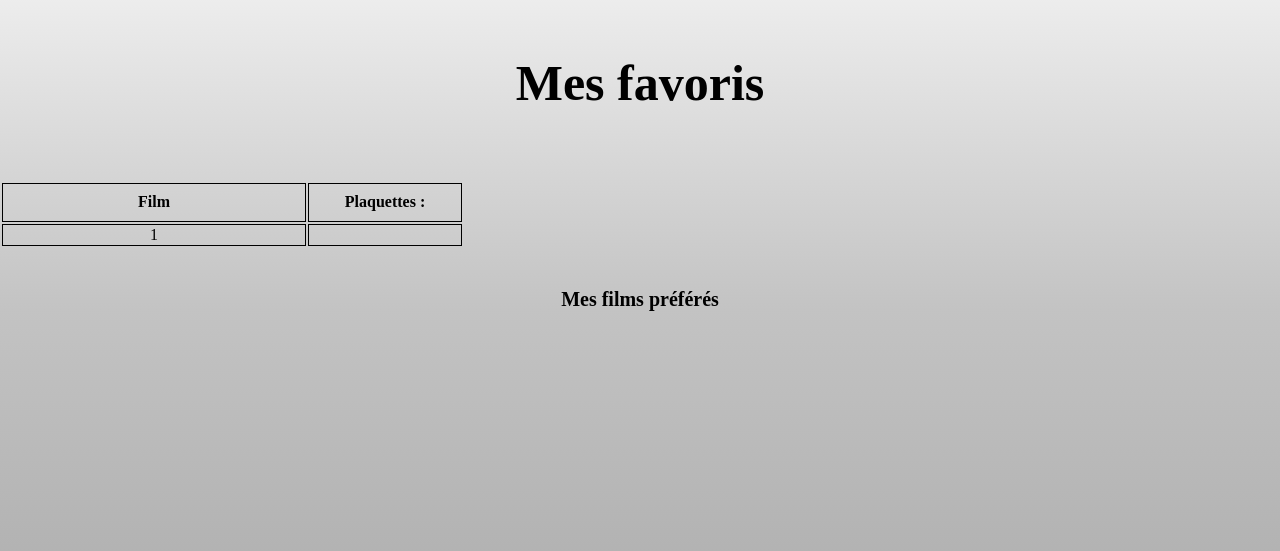
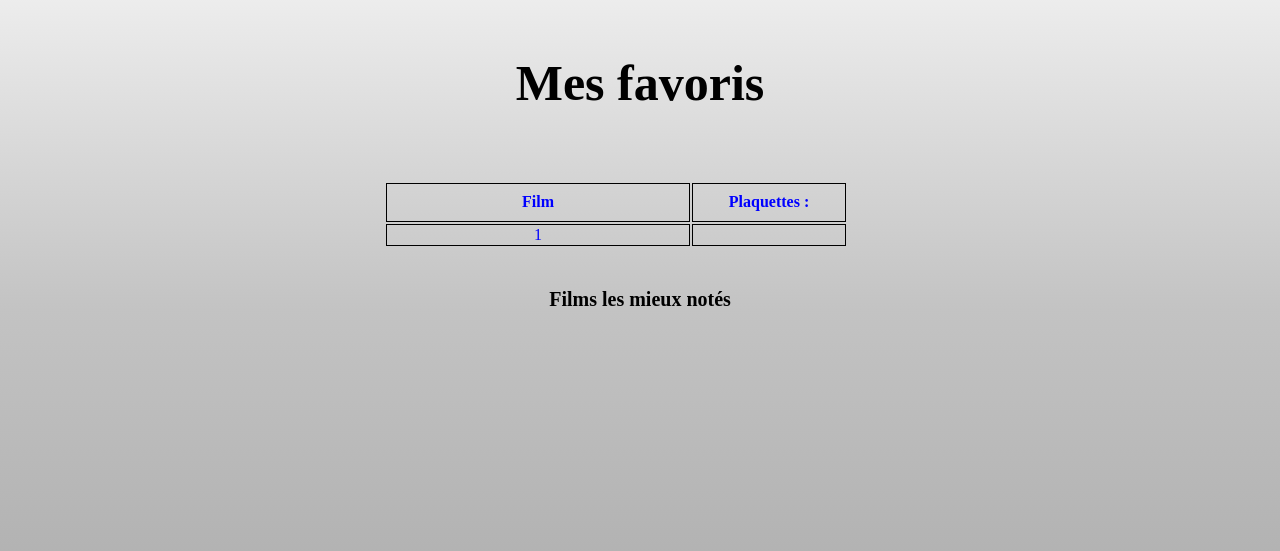
Before and after one commit to Richard83136/cinetech, a PHP site: page /mesfavoris.php in a window 1280 px wide. Shown: the part 63-614 px from the top of the page. Run offline with PHP 8.4, Linux system fonts and the light colour scheme; tables that the repository leaves empty or names only in its code hold one stand-in row (values such as "Sample post").

Commit message:
Update mesfavoris.php

```diff
--- a/mesfavoris.php
+++ b/mesfavoris.php
@@ -10,8 +10,11 @@ include('dbconnect.php');
     <meta charset="UTF-8">
     <meta http-equiv="X-UA-Compatible" content="IE=edge">
     <meta name="viewport" content="width=device-width, initial-scale=1.0">
+    <script src="js\detail.js"></script>
+    <script src="js\accueil.js"></script>
+    <script src="js\search.js"></script>
+    <script src="js\profil.js"></script>
 
-    <script src="js\favori.js"></script>
     <link rel="stylesheet" href="css/accueil.css">
     <link rel="stylesheet" href="css/style.css">
     <link rel="stylesheet" href="css/search.css">
@@ -46,15 +49,15 @@ include('dbconnect.php');
         ?>
 
     </header>
-<div >
+
     <h1 style="text-align:center;">Mes favoris</h1><br><br>
 
   <?php
 
 $req = $pdo->query("SELECT `id`, `id_utilisateur`, `support_id`, `type`  FROM `favoris`  WHERE 1 ");
 ?>
-
-    <table class="mt-5">
+    <div style="color:blue;margin-left:30%;">
+    <table class="mt-5 d-block mx-auto">
 
         <thead>
             <tr style="border:1px solid black;" >
@@ -80,15 +83,14 @@ $req = $pdo->query("SELECT `id`, `id_utilisateur`, `support_id`, `type`  FROM `f
         <?php
         }
         ?>
-    </table>
+    </table></div>
 
-      </div>
-      <section class="container">
+
+    <section class="container">
 
 <div class="scroll_bloc hover">
-    <h3>Mes films préférés</h3>
+    <h3>Films les mieux notés</h3>
     <article class="scroll_container top_rated_movie"></article>
-
 </div>
 
 
```
